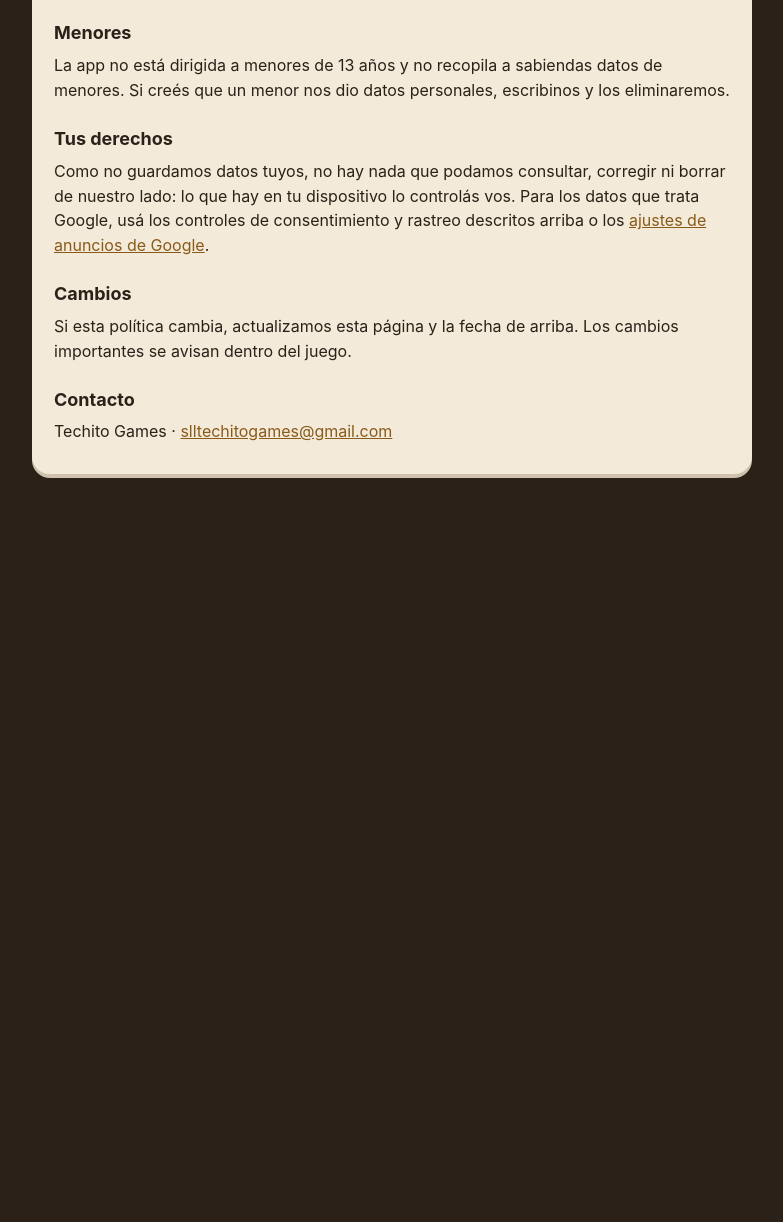
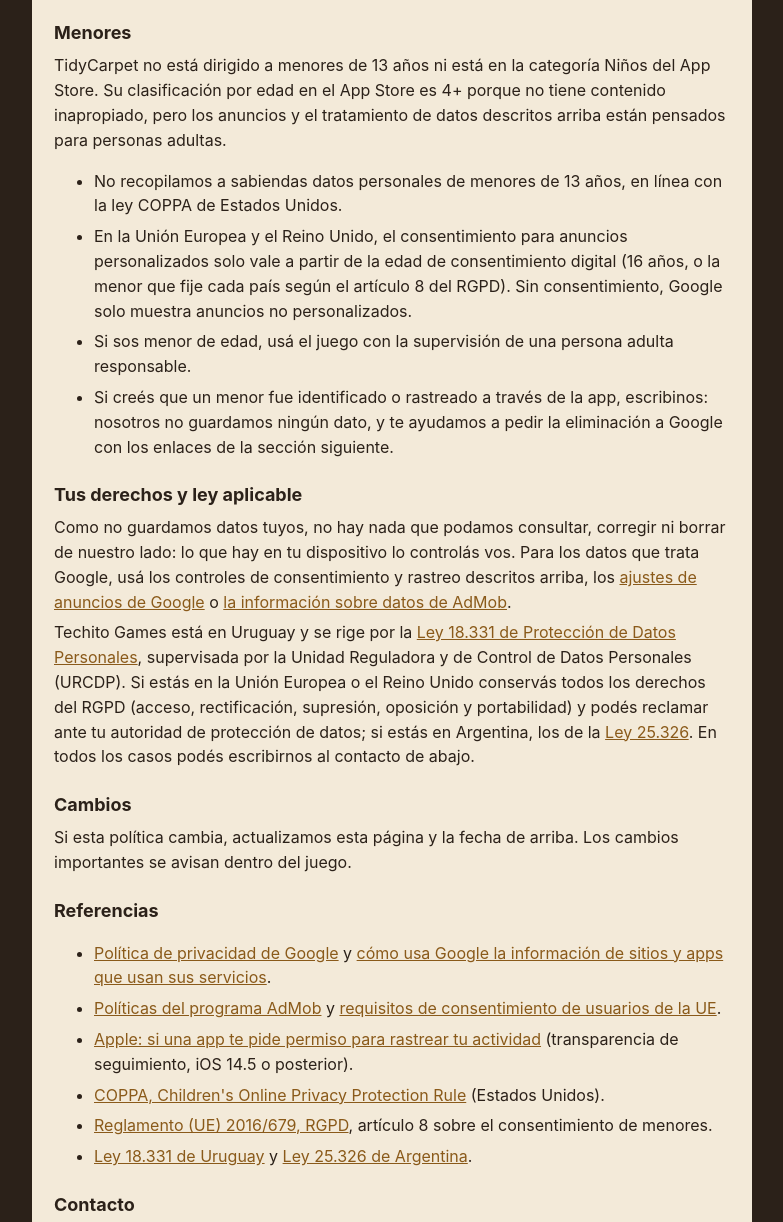
Before and after one commit to techitogames/techitogames.github.io, a plain HTML site: page tidycarpet/privacidad.html in a window 1280 px wide. Shown: the part 860-2082 px from the top of the page, without its empty margins (248-1031 px from the left). Before the commit the page ends 1382 px from the top, so only its background shows below. Drawn offline with Linux system fonts and the light colour scheme.

Commit message:
TidyCarpet: menores con referencias reales (COPPA, RGPD art. 8, Ley 18.331), ley aplicable y referencias

```diff
--- a/tidycarpet/privacidad.html
+++ b/tidycarpet/privacidad.html
@@ -27,7 +27,7 @@
     <p>Política de privacidad</p>
   </header>
   <div class="card">
-    <p class="muted">Última actualización: 9 de octubre de 2026</p>
+    <p class="muted">Última actualización: 10 de octubre de 2026</p>
 
     <h2>Quiénes somos</h2>
     <p>TidyCarpet es un juego de Techito Games. Esta página explica qué datos usa la app y para qué.</p>
@@ -44,13 +44,30 @@
     </ul>
 
     <h2>Menores</h2>
-    <p>La app no está dirigida a menores de 13 años y no recopila a sabiendas datos de menores. Si creés que un menor nos dio datos personales, escribinos y los eliminaremos.</p>
+    <p>TidyCarpet no está dirigido a menores de 13 años ni está en la categoría Niños del App Store. Su clasificación por edad en el App Store es 4+ porque no tiene contenido inapropiado, pero los anuncios y el tratamiento de datos descritos arriba están pensados para personas adultas.</p>
+    <ul>
+      <li>No recopilamos a sabiendas datos personales de menores de 13 años, en línea con la ley COPPA de Estados Unidos.</li>
+      <li>En la Unión Europea y el Reino Unido, el consentimiento para anuncios personalizados solo vale a partir de la edad de consentimiento digital (16 años, o la menor que fije cada país según el artículo 8 del RGPD). Sin consentimiento, Google solo muestra anuncios no personalizados.</li>
+      <li>Si sos menor de edad, usá el juego con la supervisión de una persona adulta responsable.</li>
+      <li>Si creés que un menor fue identificado o rastreado a través de la app, escribinos: nosotros no guardamos ningún dato, y te ayudamos a pedir la eliminación a Google con los enlaces de la sección siguiente.</li>
+    </ul>
 
-    <h2>Tus derechos</h2>
-    <p>Como no guardamos datos tuyos, no hay nada que podamos consultar, corregir ni borrar de nuestro lado: lo que hay en tu dispositivo lo controlás vos. Para los datos que trata Google, usá los controles de consentimiento y rastreo descritos arriba o los <a href="https://adssettings.google.com/">ajustes de anuncios de Google</a>.</p>
+    <h2>Tus derechos y ley aplicable</h2>
+    <p>Como no guardamos datos tuyos, no hay nada que podamos consultar, corregir ni borrar de nuestro lado: lo que hay en tu dispositivo lo controlás vos. Para los datos que trata Google, usá los controles de consentimiento y rastreo descritos arriba, los <a href="https://adssettings.google.com/">ajustes de anuncios de Google</a> o <a href="https://support.google.com/admob/answer/6128543">la información sobre datos de AdMob</a>.</p>
+    <p>Techito Games está en Uruguay y se rige por la <a href="https://www.impo.com.uy/bases/leyes/18331-2008">Ley 18.331 de Protección de Datos Personales</a>, supervisada por la Unidad Reguladora y de Control de Datos Personales (URCDP). Si estás en la Unión Europea o el Reino Unido conservás todos los derechos del RGPD (acceso, rectificación, supresión, oposición y portabilidad) y podés reclamar ante tu autoridad de protección de datos; si estás en Argentina, los de la <a href="https://servicios.infoleg.gob.ar/infolegInternet/anexos/60000-64999/64790/norma.htm">Ley 25.326</a>. En todos los casos podés escribirnos al contacto de abajo.</p>
 
     <h2>Cambios</h2>
     <p>Si esta política cambia, actualizamos esta página y la fecha de arriba. Los cambios importantes se avisan dentro del juego.</p>
+
+    <h2>Referencias</h2>
+    <ul>
+      <li><a href="https://policies.google.com/privacy">Política de privacidad de Google</a> y <a href="https://policies.google.com/technologies/partner-sites">cómo usa Google la información de sitios y apps que usan sus servicios</a>.</li>
+      <li><a href="https://support.google.com/admob/answer/6128543">Políticas del programa AdMob</a> y <a href="https://support.google.com/admob/answer/7666366">requisitos de consentimiento de usuarios de la UE</a>.</li>
+      <li><a href="https://support.apple.com/es-es/HT212025">Apple: si una app te pide permiso para rastrear tu actividad</a> (transparencia de seguimiento, iOS 14.5 o posterior).</li>
+      <li><a href="https://www.ftc.gov/legal-library/browse/rules/childrens-online-privacy-protection-rule-coppa">COPPA, Children's Online Privacy Protection Rule</a> (Estados Unidos).</li>
+      <li><a href="https://eur-lex.europa.eu/eli/reg/2016/679/oj">Reglamento (UE) 2016/679, RGPD</a>, artículo 8 sobre el consentimiento de menores.</li>
+      <li><a href="https://www.impo.com.uy/bases/leyes/18331-2008">Ley 18.331 de Uruguay</a> y <a href="https://servicios.infoleg.gob.ar/infolegInternet/anexos/60000-64999/64790/norma.htm">Ley 25.326 de Argentina</a>.</li>
+    </ul>
 
     <h2>Contacto</h2>
     <p>Techito Games · <a href="mailto:slltechitogames@gmail.com">slltechitogames@gmail.com</a></p>
```
